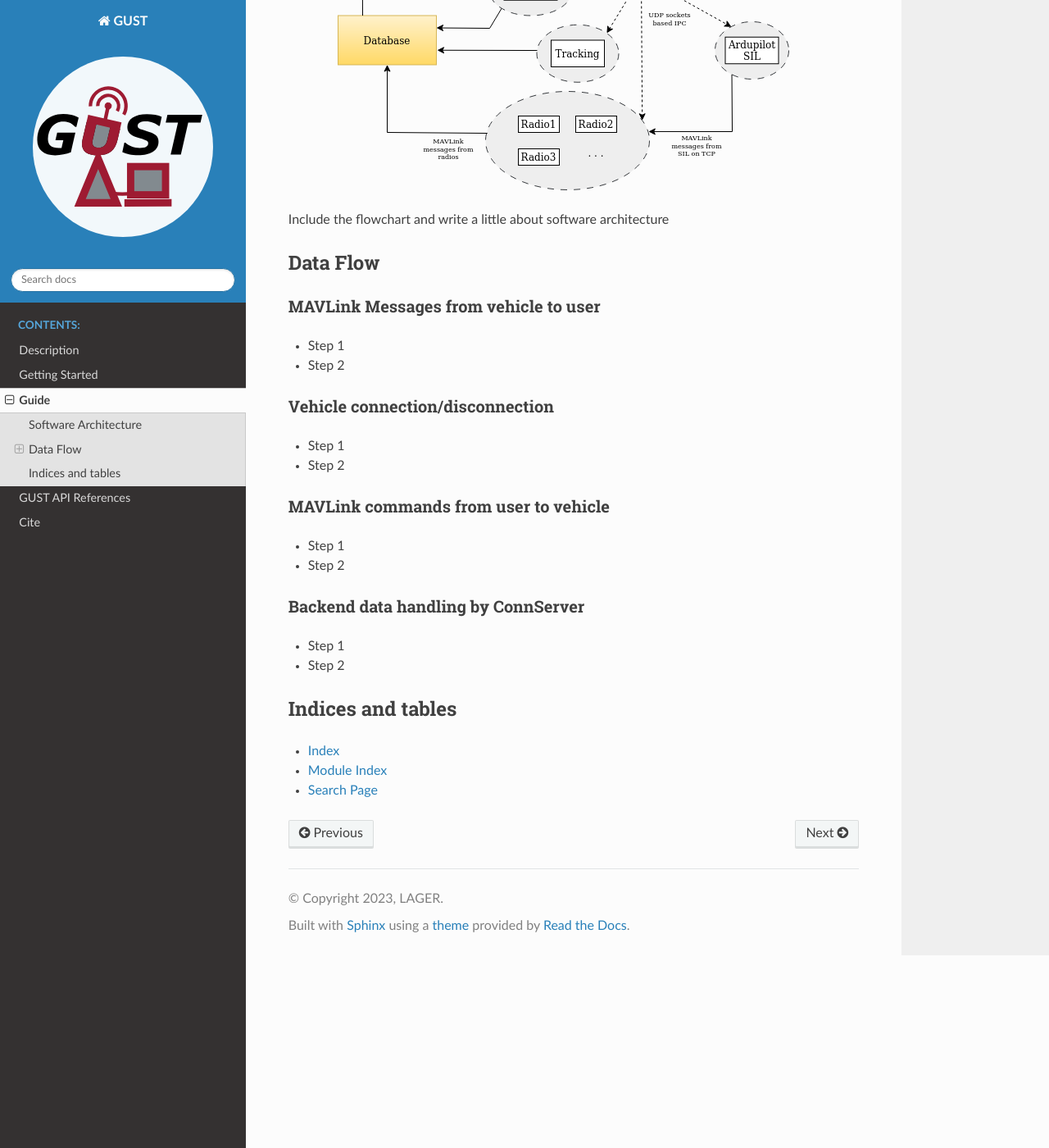
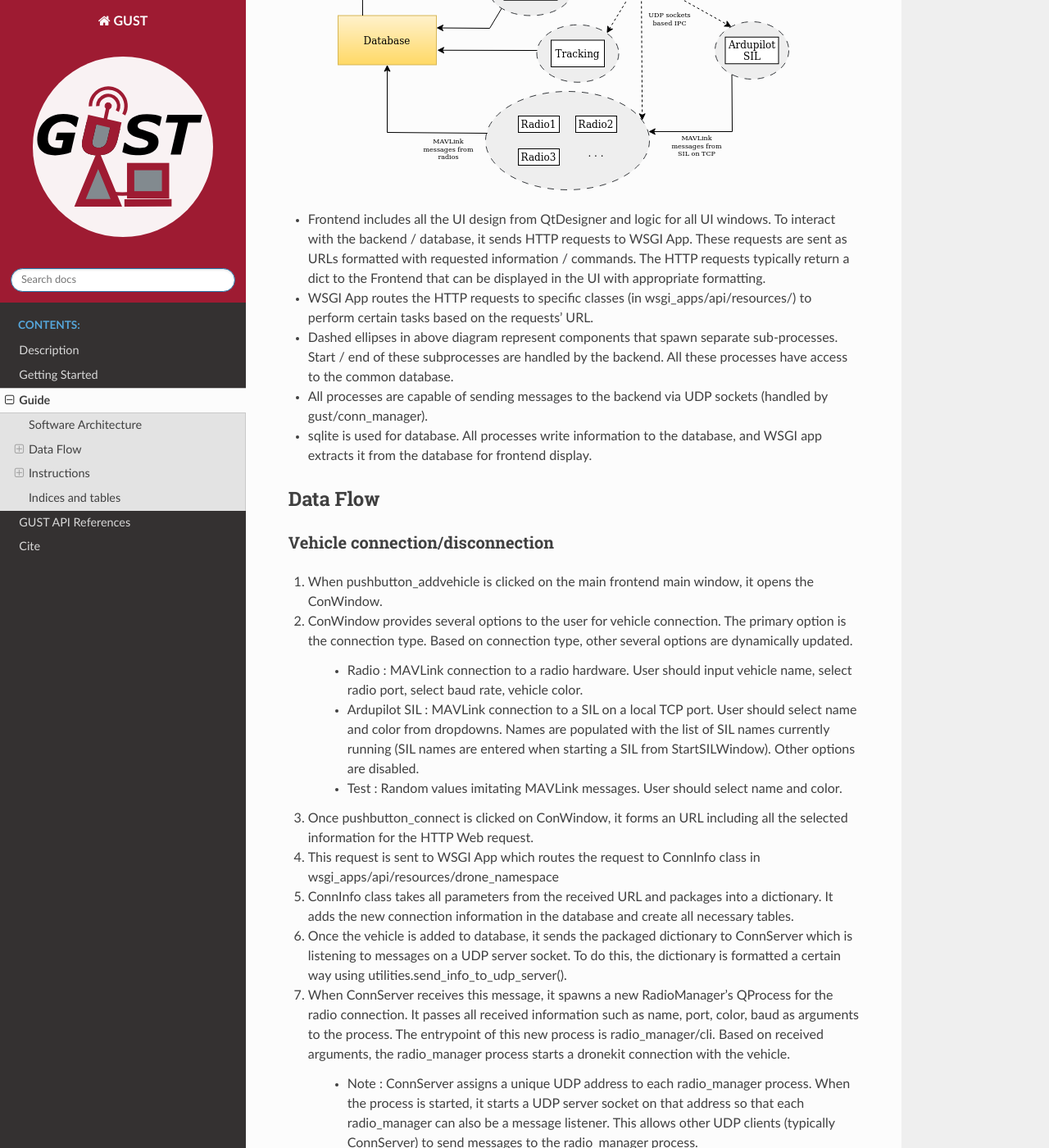
Before and after one commit to drjdlarson/gust, a Sphinx documentation site: the page built from docs/source/guide.rst, in a window 1280 px wide and 1400 px high, scrolled down 395 px. Shown: the whole window at 82% size. Built offline with Sphinx 7.4.7 and the Read the Docs theme 2.0.0, drawn with Linux system fonts in a browser that asks for light colours; pages that are not in the unit, such as notebooks, are missing from menus; some of the changed text lies outside the part shown.

Commit message:
Added guide to vehicle connection and SIL

```diff
--- a/docs/source/api_references.rst
+++ b/docs/source/api_references.rst
@@ -2,8 +2,8 @@
 *******************
 
 All Packages for GUST:
-
-* GUST main : Handles user interface related elements (For both Frontend and Backend)
+----------------------
+* GUST main : Handles user interface related elements (For both Frontend and Backend).
 * WSGI App : Handles web requests for communication between GUST main and the backend / database.
 * Radio Manager : Handles MAVLink communication with a vehicle or a SIL
 * Zed Manager : Handles communication with the Zed cameras.
--- a/docs/source/conf.py
+++ b/docs/source/conf.py
@@ -35,15 +35,21 @@
     "sphinx.ext.todo",
     "sphinx.ext.viewcode",
     "sphinxcontrib.apidoc",
+    "sphinx.ext.autosectionlabel",
 ]
 
 templates_path = ['_templates']
 exclude_patterns = []
 
+# Todo configuration
+todo_include_todos = True
+todo_link_only = True
+
 # -- Options for HTML output -------------------------------------------------
 # https://www.sphinx-doc.org/en/master/usage/configuration.html#options-for-html-output
 
 html_theme = 'sphinx_rtd_theme'
+html_theme_options = {'style_nav_header_background': '#9e1b32'}
 html_logo = "images/gust_logo.svg"
 html_show_sourcelink = False
 html_baseurl = "https://github.com/drjdlarson/gust"
--- a/docs/source/guide.rst
+++ b/docs/source/guide.rst
@@ -8,22 +8,54 @@
 .. image:: images/gust_schematic.png
 
 
-Include the flowchart and write a little about software architecture
+* Frontend includes all the UI design from QtDesigner and logic for all UI windows. To interact with the backend / database, it sends HTTP requests to WSGI App. These requests are sent as URLs formatted with requested information / commands. The HTTP requests typically return a dict to the Frontend that can be displayed in the UI with appropriate formatting.
+* WSGI App routes the HTTP requests to specific classes (in wsgi_apps/api/resources/) to perform certain tasks based on the requests' URL.
+* Dashed ellipses in above diagram represent components that spawn separate sub-processes. Start / end of these subprocesses are handled by the backend. All these processes have access to the common database.
+* All processes are capable of sending messages to the backend via UDP sockets (handled by gust/conn_manager).
+* sqlite is used for database. All processes write information to the database, and WSGI app extracts it from the database for frontend display.
 
 Data Flow
 =========
 
-MAVLink Messages from vehicle to user
-#####################################
-
-* Step 1
-* Step 2
 
 Vehicle connection/disconnection
 ################################
 
-* Step 1
-* Step 2
+#. When pushbutton_addvehicle is clicked on the main frontend main window, it opens the ConWindow.
+#. ConWindow provides several options to the user for vehicle connection. The primary option is the connection type. Based on connection type, other several options are dynamically updated.
+
+    * Radio : MAVLink connection to a radio hardware. User should input vehicle name, select radio port, select baud rate, vehicle color.
+    * Ardupilot SIL : MAVLink connection to a SIL on a local TCP port. User should select name and color from dropdowns. Names are populated with the list of SIL names currently running (SIL names are entered when starting a SIL from StartSILWindow). Other options are disabled.
+    * Test : Random values imitating MAVLink messages. User should select name and color.
+
+#. Once pushbutton_connect is clicked on ConWindow, it forms an URL including all the selected information for the HTTP Web request.
+#. This request is sent to WSGI App which routes the request to ConnInfo class in wsgi_apps/api/resources/drone_namespace
+#. ConnInfo class takes all parameters from the received URL and packages into a dictionary. It adds the new connection information in the database and create all necessary tables.
+#. Once the vehicle is added to database, it sends the packaged dictionary to ConnServer which is listening to messages on a UDP server socket. To do this, the dictionary is formatted a certain way using utilities.send_info_to_udp_server().
+#. When ConnServer receives this message, it spawns a new RadioManager's QProcess for the radio connection. It passes all received information such as name, port, color, baud as arguments to the process. The entrypoint of this new process is radio_manager/cli. Based on received arguments, the radio_manager process starts a dronekit connection with the vehicle.
+
+    * Note : ConnServer assigns a unique UDP address to each radio_manager process. When the process is started, it starts a UDP server socket on that address so that each radio_manager can also be a message listener. This allows other UDP clients (typically ConnServer) to send messages to the radio_manager process.
+
+#. Once the process is successfully started, a response message is sent from ConnServer to Frontend via the same route. This response can also include error message if something fails along the way. If everything is successful, the frontend will add the vehicle in the tableWidget and start updating telemetry data.
+
+    * Note : Disconnection also works the same way. Information flows from Frontend -> WSGI apps -> ConnServer and back for response message. For disconnection, only the vehicle name is passed. When ConnServer receives the disconnection message, it kills the radio_manager process associated with the vehicle.
+
+
+Starting Ardupilot SIL on host
+##############################
+
+#. Running an Ardupilot SIL requires a compiled executable file on resources/base/sil_manager. (Currently only supporting Arducopter)
+#. Once pushbutton_sil is clicked, it opens the StartSILWindow.
+#. User can select different options for the SIL. Similar to ConWindow, it creates a URL for HTTP request and sends it to WSGI App.
+
+    * Note : saved locations for spawing the SIL vehicle are in resources/base/locations.txt
+
+#. Data flow is similar to Steps 4-6 from above Vehicle connection/disconnection section
+#. When ConnServer receives this message, it spawns a new SIL QProcess. Similar to radio_manager, it assigns a unique TCP port to each SIL process for communication.
+#. Once the process is successfully started, user can connect to the SIL by following all the steps in Vehicle connection/disconnection section above
+
+    * Note : Once a radio is disconnected, it kills the SIL process associated with the vehicle along with its radio_manager process.
+
 
 MAVLink commands from user to vehicle
 #####################################
@@ -37,6 +69,35 @@
 * Step 1
 * Step 2
 
+Instructions
+============
+
+Building new UI windows with QtDesigner
+#######################################
+
+* Step 1
+* Step 2
+
+Add more areas in the map
+#########################
+
+* Step 1
+* Step 2
+
+Adding more Ardupilot SIL models
+################################
+
+* Step 1
+* Step 2
+
+Adding more colors for vehicles
+###############################
+
+* Step 1
+* Step 2
+
+
+
 
 Indices and tables
 ==================
```
Also changed, not shown: 1 other file.
